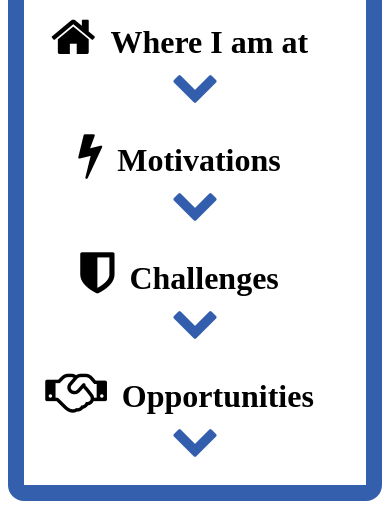
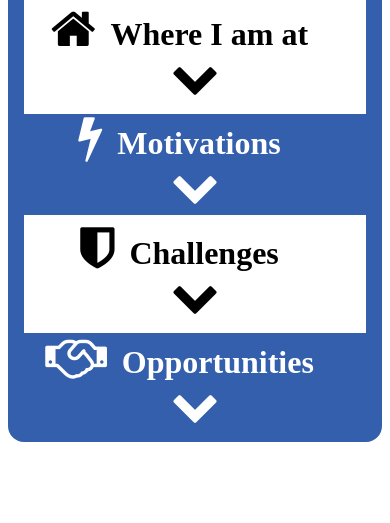
Before and after one commit to hasec-rainn/climate_steps, a PHP site: page / in a window 390 px wide; the page is wider, and only the part inside the window is pictured. Shown: the part 349-872 px from the top of that part. After the commit the page ends 791 px from the top of that part, so only its background shows below. Run offline with PHP 8.4, Linux system fonts and the light colour scheme.

Commit message:
made different sections different colors to differentiate sections. Minor stylesheet changes for better UX on mobile.

```diff
--- a/Code/Website/public/index.html
+++ b/Code/Website/public/index.html
@@ -24,9 +24,9 @@
     </div>
     <div id="all_sections" class="all_sections">
         <!--Where I am at section-->
-        <div class="section">
+        <div class="section white">
             <div class="section_title">
-                <i class="fa fa-home fa-3x" aria-hidden="true"></i>
+                <i class="fa fa-home fa-3x white" aria-hidden="true"></i>
                 <h1 class="section_title">Where I am at</h1>
             </div>
             <div id="wiat_section" class="section_questions">
@@ -215,9 +215,9 @@
         </div>
 
         <!-- Motivations section-->
-        <div class="section">
+        <div class="section blue">
             <div class="section_title">
-                <i class="fa fa-bolt fa-3x" aria-hidden="true"></i>
+                <i class="fa fa-bolt fa-3x blue" aria-hidden="true"></i>
                 <h1 class="section_title">Motivations</h1>
             </div>
             <div id="motivators" class="section_questions">
@@ -356,9 +356,9 @@
 
 
         <!-- Challenges section-->
-        <div class="section">
+        <div class="section white">
             <div class="section_title">
-                <i class="fa fa-shield fa-3x" aria-hidden="true"></i>
+                <i class="fa fa-shield fa-3x white" aria-hidden="true"></i>
                 <h1 class="section_title">Challenges</h1>
             </div>
             <div id="challenges" class="section_questions">
@@ -500,9 +500,9 @@
 
 
         <!-- Opportunities section-->
-        <div class="section">
+        <div class="section no_margin_bottom blue">
             <div class="section_title">
-                <i class="fa fa-handshake-o fa-3x" aria-hidden="true"></i>
+                <i class="fa fa-handshake-o fa-3x blue" aria-hidden="true"></i>
                 <h1 class="section_title">Opportunities</h1>
             </div>
             <div id="opportunities" class="section_questions">
--- a/Code/Website/public/style.css
+++ b/Code/Website/public/style.css
@@ -35,6 +35,7 @@
     --b: 20px; /*how thick the outline of the dropdown box is*/
     --br: 10%; /*How much border radius*/
     font-size: var(--txtsz);
+    color: black;
 }
 
 @media (pointer: fine) {
@@ -243,14 +244,27 @@ border: 1em solid var(--cs_blue1);
 border-radius: 0% 0% 1em 1em;
 }
 
+.blue {
+    background: var(--cs_blue1);
+    color: white
+}
+
+.white {
+    background: var(--bcs);
+    color: black;
+}
+
 .section {
-    background-color: var(--bcs);
-    margin-top: 5%;
-    margin-bottom: 5%;
+    margin-top: 2.5%;
+    margin-bottom: 2.5%;
+}
+
+.section.no_margin_bottom {
+    margin-bottom: -2.5%;
 }
 
 .section_title {
-    color: black;
+    color: inherit;
     margin: 0px;
     margin-left: 5%;
     margin-right: 7.5%;
@@ -258,6 +272,11 @@ border-radius: 0% 0% 1em 1em;
     text-align: center;
     align-items: flex-end;
     justify-content: center;
+}
+@media (pointer:coarse) {
+    .section_title {
+        font-size: 1.5em;
+    }
 }
 
 .section_title.subtitle {
@@ -270,7 +289,7 @@ margin-bottom: 60px;
 margin-left: var(--il);
 margin-right: var(--il);
 padding-bottom: 30px;
-background-color: var(--bcq);
+background-color: inherit;
 border-radius: 10px;
 }
 
@@ -575,7 +594,7 @@ margin: 0px;
 text-align: center;
 font-size: 3em;
 padding-bottom: 5px;
-color: var(--tc);
+color: inherit;
 cursor: pointer;
 }
 
@@ -607,7 +626,7 @@ display: none;
 
 /*Used to show a particular slider is disabled by greying out the title*/
 .disabled_title {
-color: grey;
+color: #bebebe;
 }
 
 
```
